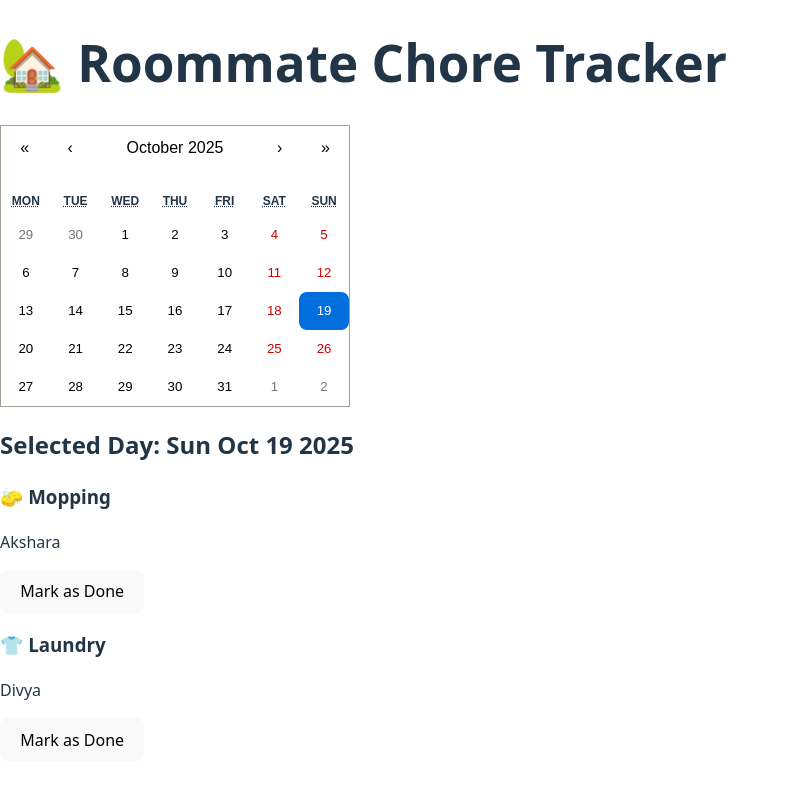
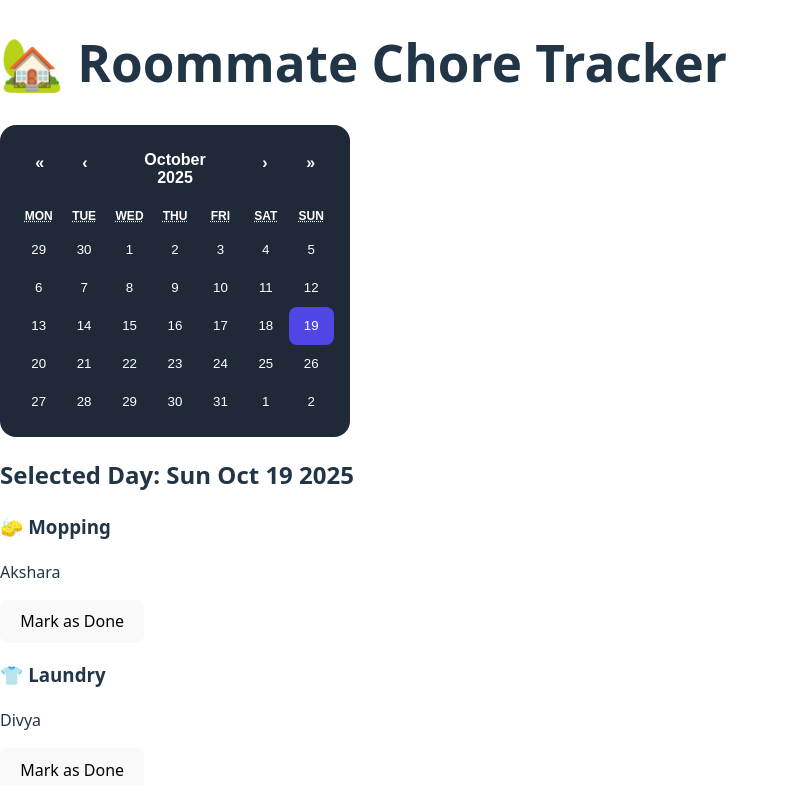
Before and after one commit to aks1822/roommate-chore-tracker, a React (Vite) app in the folder roommate-chore-tracker/: page / in a window 1280 px wide. Shown: the top 785 px of the page, without its empty margins (0-789 px from the left). Built offline with nearby package versions, Linux system fonts and the light colour scheme.

Commit message:
Updated rotation and tasks logic

```diff
--- a/roommate-chore-tracker/src/ChoreTracker.jsx
+++ b/roommate-chore-tracker/src/ChoreTracker.jsx
@@ -14,19 +14,29 @@ export default function ChoreTracker() {
     localStorage.setItem("choreHistory", JSON.stringify(history));
   }, [history]);
 
+  // Helper: rotate through roommates
   const getPerson = (indexOffset = 0) =>
     roommates[(indexOffset % roommates.length + roommates.length) % roommates.length];
 
-  const baseDate = new Date("2025-10-19"); // today = Akshara mops, Divya laundry, tomorrow Priyanka dusts
-  const diffDays = Math.floor((selectedDate - baseDate) / (1000 * 60 * 60 * 24));
+  // Base date: today = day 0 (Sun, Oct 19 2025)
+  const baseDate = new Date("2025-10-19");
+  const diffDays = Math.floor(
+    (selectedDate - baseDate) / (1000 * 60 * 60 * 24)
+  );
   const dayOfWeek = selectedDate.getDay();
 
   // --- Chore Logic ---
-  const mopping = dayOfWeek === 0 ? getPerson(Math.floor(diffDays / 7)) : null; // every Sunday
-  const laundry = getPerson(diffDays - 1); // daily
+  // 🧽 Mopping (every Sunday, starts Akshara)
+  const mopping = dayOfWeek === 0 ? getPerson(Math.floor(diffDays / 7)) : null;
+
+  // 👕 Laundry (daily, starts Divya)
+  const laundry = getPerson(diffDays - 1);
+
+  // 🧹 Dusting (every alternate day starting tomorrow, Priyanka)
   const dusting =
-    dayOfWeek !== 0 && diffDays % 2 === 1 ? getPerson(diffDays) : null; // alternate days, skip Sunday
+    dayOfWeek !== 0 && diffDays % 2 === 1 ? getPerson(diffDays) : null;
 
+  // --- History Handling ---
   const handleDone = (task, person) => {
     const newEntry = {
       date: selectedDate.toDateString(),
@@ -44,8 +54,39 @@ export default function ChoreTracker() {
     }
   };
 
+  // --- Dark theme calendar style fix ---
+  const calendarStyle = `
+    .react-calendar {
+      background-color: #1f2937;
+      color: white;
+      border: none;
+      border-radius: 1rem;
+      padding: 1rem;
+    }
+    .react-calendar__tile {
+      background: none;
+      color: white;
+      border-radius: 0.5rem;
+    }
+    .react-calendar__tile--now {
+      background: #374151;
+      color: #fff;
+    }
+    .react-calendar__tile--active {
+      background: #4f46e5 !important;
+      color: #fff !important;
+    }
+    .react-calendar__navigation button {
+      color: white;
+      background: none;
+      font-weight: bold;
+    }
+  `;
+
   return (
     <div className="min-h-screen flex flex-col items-center justify-start bg-gradient-to-br from-gray-900 to-gray-800 text-white p-6 text-center">
+      <style>{calendarStyle}</style>
+
       <h1 className="text-3xl font-bold mb-4">🏡 Roommate Chore Tracker</h1>
 
       {/* Calendar */}
@@ -53,7 +94,7 @@ export default function ChoreTracker() {
         <Calendar
           onChange={setSelectedDate}
           value={selectedDate}
-          className="rounded-lg p-2 text-black"
+          className="rounded-lg text-black"
         />
       </div>
 
```
